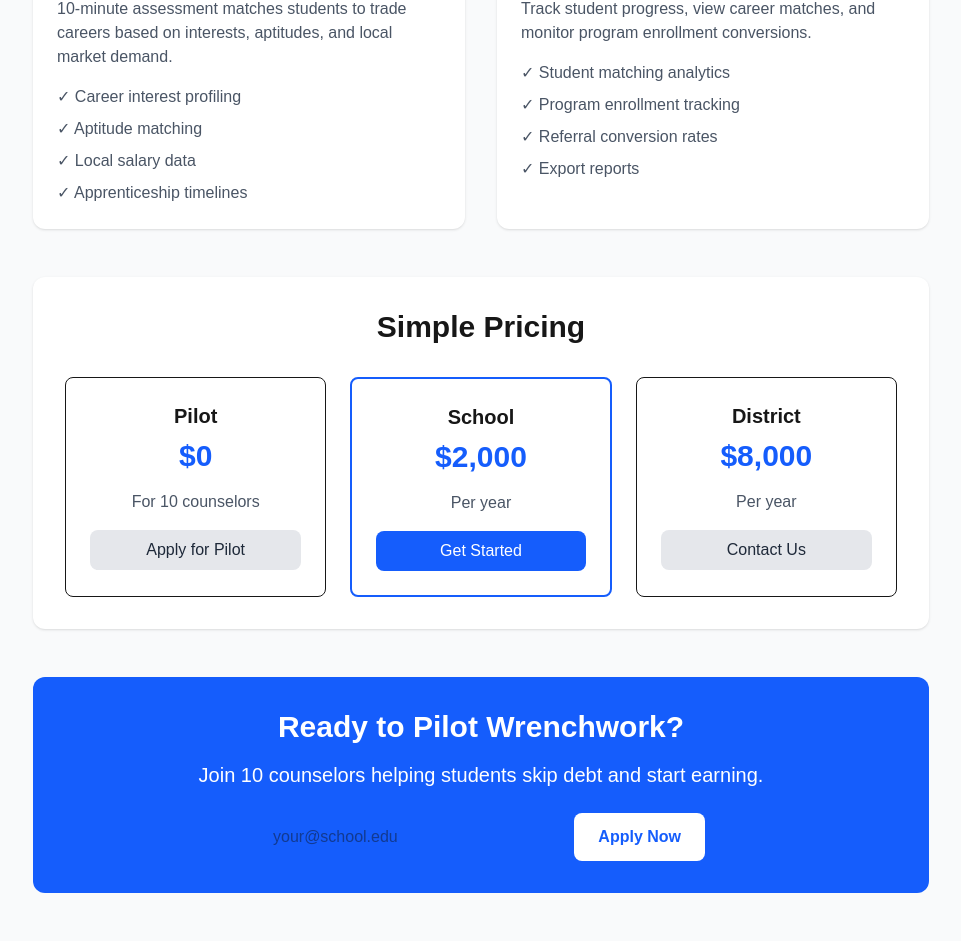
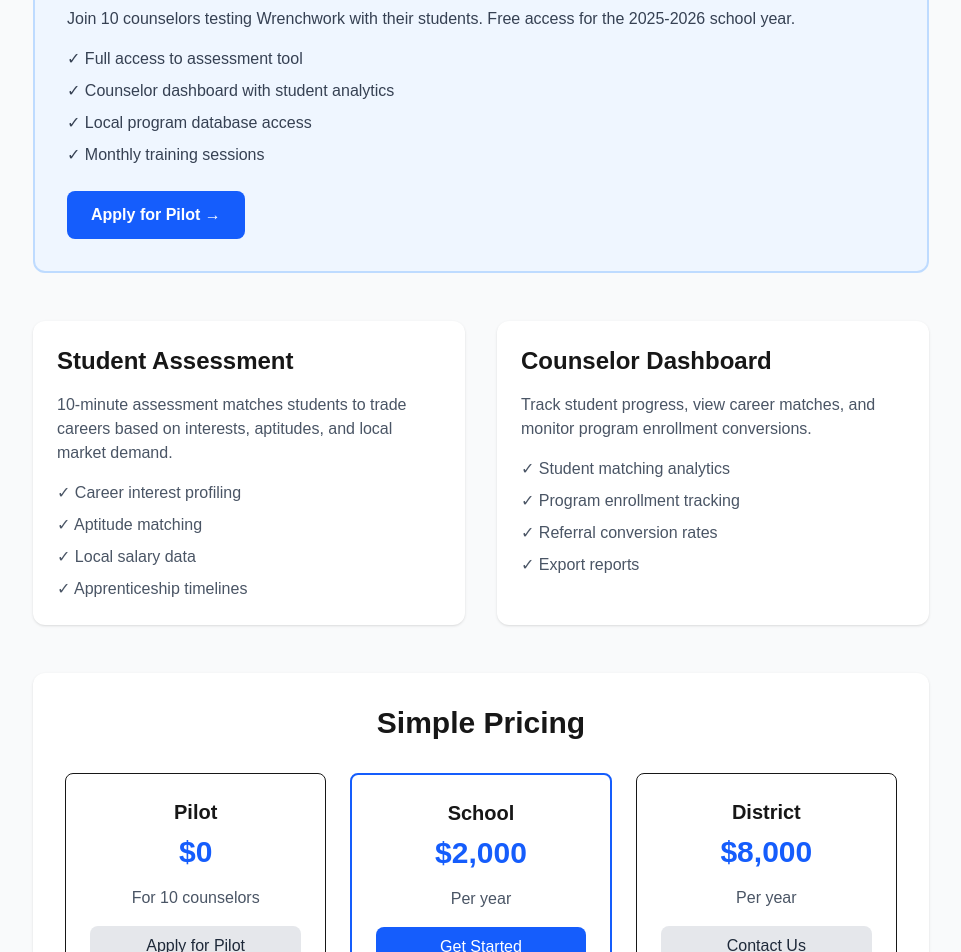
Before and after one commit to 4lek20/wrenchwork, a Next.js app: page /counselors in a window 1280 px wide. Shown: the part 356-1308 px from the top of the page, without its empty margins (159-1120 px from the left). Built offline with nearby package versions, Linux system fonts and the light colour scheme.

Commit message:
Day10: Improve counselor page with pilot program highlight

```diff
--- a/app/counselors/page.tsx
+++ b/app/counselors/page.tsx
@@ -22,6 +22,27 @@
             Help your students discover high-paying trade careers with data-driven
             assessments and local program matching.
           </p>
+
+          {/* Pilot Program Highlight */}
+          <div className="bg-blue-50 border-2 border-blue-200 p-8 rounded-xl mb-12">
+            <h2 className="text-2xl font-bold text-blue-600 mb-4">🚀 Pilot Program Open</h2>
+            <p className="text-gray-700 mb-4">
+              Join 10 counselors testing Wrenchwork with their students. Free access
+              for the 2025-2026 school year.
+            </p>
+            <ul className="space-y-2 text-gray-700 mb-6">
+              <li>✓ Full access to assessment tool</li>
+              <li>✓ Counselor dashboard with student analytics</li>
+              <li>✓ Local program database access</li>
+              <li>✓ Monthly training sessions</li>
+            </ul>
+            <a
+              href="https://formspree.io/f/mwpoknqv"
+              className="inline-block bg-blue-600 text-white px-6 py-3 rounded-lg font-semibold hover:bg-blue-700 transition"
+            >
+              Apply for Pilot →
+            </a>
+          </div>
 
           {/* Features */}
           <div className="grid md:grid-cols-2 gap-8 mb-12">
@@ -62,15 +83,18 @@
                 <h3 className="text-xl font-semibold mb-2">Pilot</h3>
                 <div className="text-3xl font-bold text-blue-600 mb-4">$0</div>
                 <p className="text-gray-600 mb-4">For 10 counselors</p>
-                <button className="w-full bg-gray-200 text-gray-800 py-2 rounded-lg">
+                <a
+                  href="https://formspree.io/f/mwpoknqv"
+                  className="block w-full bg-gray-200 text-gray-800 py-2 rounded-lg hover:bg-gray-300 transition"
+                >
                   Apply for Pilot
-                </button>
+                </a>
               </div>
               <div className="border-2 border-blue-600 rounded-lg p-6 text-center">
                 <h3 className="text-xl font-semibold mb-2">School</h3>
                 <div className="text-3xl font-bold text-blue-600 mb-4">$2,000</div>
                 <p className="text-gray-600 mb-4">Per year</p>
-                <button className="w-full bg-blue-600 text-white py-2 rounded-lg">
+                <button className="w-full bg-blue-600 text-white py-2 rounded-lg hover:bg-blue-700 transition">
                   Get Started
                 </button>
               </div>
@@ -78,41 +102,11 @@
                 <h3 className="text-xl font-semibold mb-2">District</h3>
                 <div className="text-3xl font-bold text-blue-600 mb-4">$8,000</div>
                 <p className="text-gray-600 mb-4">Per year</p>
-                <button className="w-full bg-gray-200 text-gray-800 py-2 rounded-lg">
+                <button className="w-full bg-gray-200 text-gray-800 py-2 rounded-lg hover:bg-gray-300 transition">
                   Contact Us
                 </button>
               </div>
             </div>
-          </div>
-
-          {/* CTA */}
-          <div className="bg-blue-600 text-white p-8 rounded-xl text-center">
-            <h2 className="text-3xl font-bold mb-4">Ready to Pilot Wrenchwork?</h2>
-            <p className="text-xl mb-6">
-              Join 10 counselors helping students skip debt and start earning.
-            </p>
-            <form
-              action="https://formspree.io/f/mwpoknqv"
-              method="POST"
-              className="max-w-md mx-auto"
-            >
-              <input type="hidden" name="form-type" value="counselor-pilot" />
-              <div className="flex gap-2">
-                <input
-                  type="email"
-                  name="email"
-                  placeholder="your@school.edu"
-                  required
-                  className="flex-1 px-4 py-3 rounded-lg text-gray-900"
-                />
-                <button
-                  type="submit"
-                  className="bg-white text-blue-600 px-6 py-3 rounded-lg font-semibold hover:bg-blue-50 transition"
-                >
-                  Apply Now
-                </button>
-              </div>
-            </form>
           </div>
         </div>
       </main>
```
